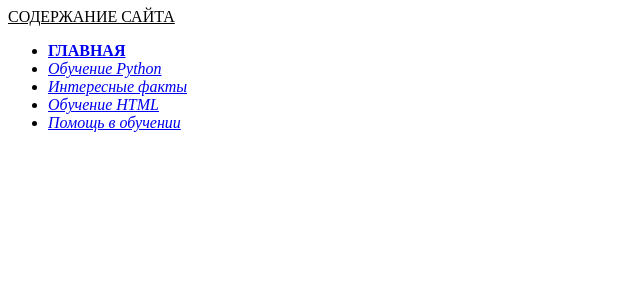
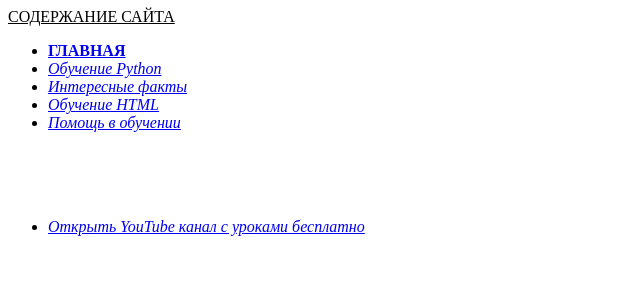
Before and after one commit to KiselevMaksim/obychalkapc, a PHP site: page /menu.php in a window 1280 px wide. Shown: the top 300 px of the page, without its empty margins (0-640 px from the left). Run offline with PHP 8.4, Linux system fonts and the light colour scheme.

Commit message:
Update menu.php

```diff
--- a/menu.php
+++ b/menu.php
@@ -1,4 +1,4 @@
-<div align="top"><p><u>СОДЕРЖАНИЕ САЙТА</u></p>
+			<div align="top"><p><u>СОДЕРЖАНИЕ САЙТА</u></p>
 			<ul>
 				<li><a href="index.html"><b>ГЛАВНАЯ</b></a></li>
 				<li><a href="python.html"><i>Обучение Python</i></a></li>
@@ -6,3 +6,10 @@
 				<li><a href="html.html"><i>Обучение HTML</i></a></li>
 				<li><a href="help.html"><i>Помощь в обучении</i></a></li>
 			</ul></div>
+			<br>
+			<br>
+			<br>
+			<ul>
+				<li><a href="https://www.youtube.com/channel/UCP1xvdSNBzb9KLzfIpp-UKw" target="_blank"><i>Открыть YouTube канал с уроками бесплатно</i></a></li>
+
+			</ul>
```
